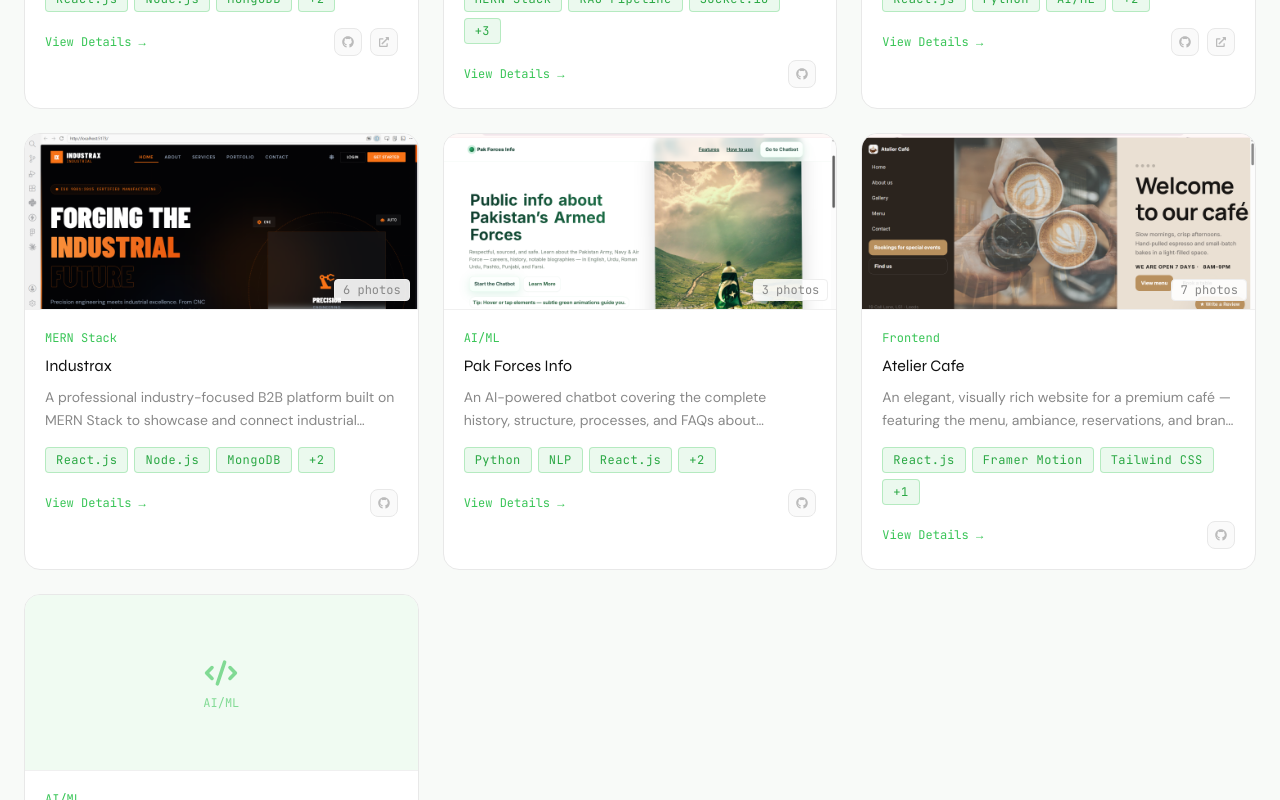
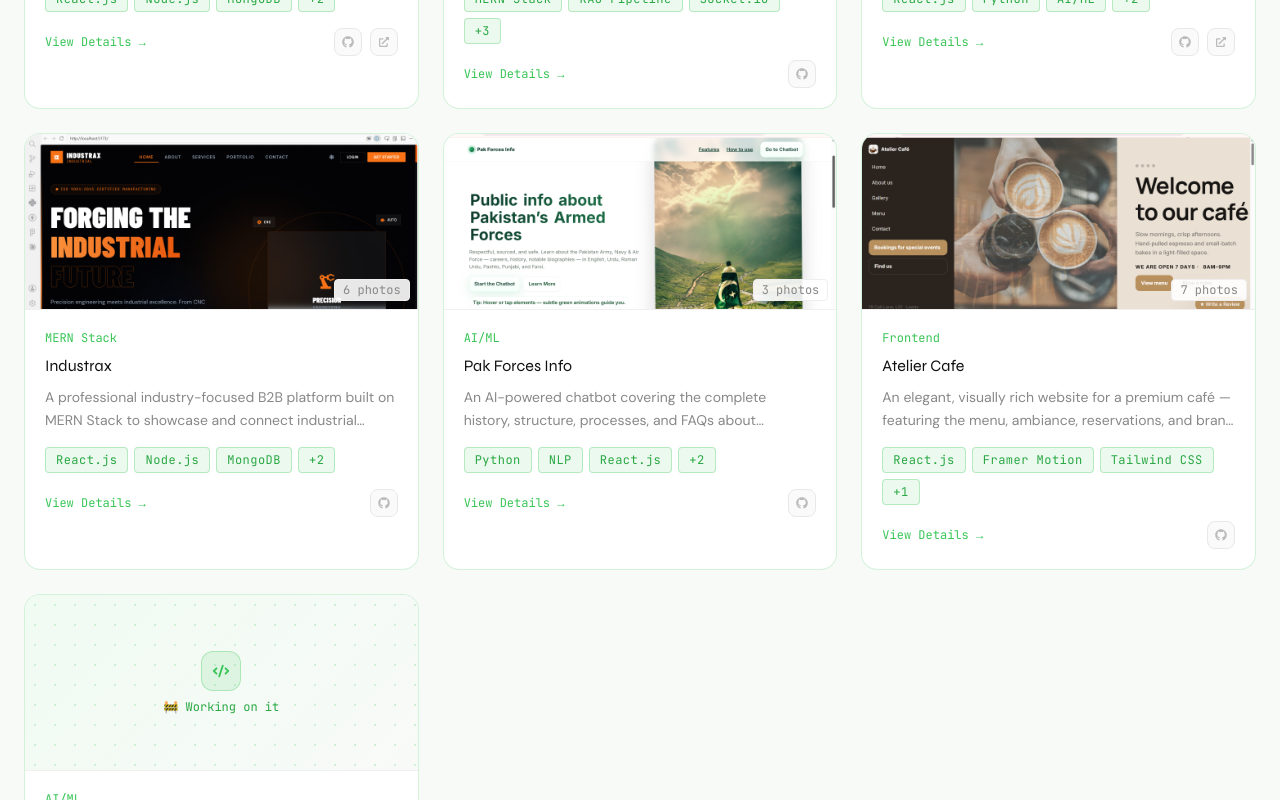
Before and after one commit to AfeefaRehan/My-portfolio-website-, a React (Vite) app: page / in a window 1280 px wide. Shown: the part 6600-7400 px from the top of the page. Built offline with nearby package versions, Linux system fonts and the light colour scheme.

Commit message:
Update Projects.jsx

```diff
--- a/src/components/Projects.jsx
+++ b/src/components/Projects.jsx
@@ -5,9 +5,9 @@ import { HiCode } from "react-icons/hi";
 import { projects } from "../data/portfolioData";
 import { fadeUp, scaleIn, staggerContainer, staggerFast, viewportOnce } from "../animations/variants";
 
-const categories = ["All", "Full Stack", "AI/ML", "Frontend", "MERN Stack"];
+const categories = ["All", "MERN Stack", "AI/ML", "Frontend"];
 
-// ─── Media carousel (read-only, from static files) ──────────────────────────
+// ─── Media Carousel ───────────────────────────────────────────────────────────
 function MediaCarousel({ media }) {
   const [idx, setIdx] = useState(0);
   if (!media || media.length === 0) return null;
@@ -27,12 +27,12 @@ function MediaCarousel({ media }) {
         {media.length > 1 && (
           <>
             <button onClick={prev}
-              className="absolute left-2 top-1/2 -translate-y-1/2 w-8 h-8 rounded-full flex items-center justify-center shadow-md transition-all"
+              className="absolute left-2 top-1/2 -translate-y-1/2 w-8 h-8 rounded-full flex items-center justify-center shadow-md"
               style={{ background: "rgba(255,255,255,0.92)", color: "#333", border: "1px solid #ddd" }}>
               <FaChevronLeft size={12} />
             </button>
             <button onClick={next}
-              className="absolute right-2 top-1/2 -translate-y-1/2 w-8 h-8 rounded-full flex items-center justify-center shadow-md transition-all"
+              className="absolute right-2 top-1/2 -translate-y-1/2 w-8 h-8 rounded-full flex items-center justify-center shadow-md"
               style={{ background: "rgba(255,255,255,0.92)", color: "#333", border: "1px solid #ddd" }}>
               <FaChevronRight size={12} />
             </button>
@@ -56,11 +56,9 @@ function MediaCarousel({ media }) {
   );
 }
 
-// ─── Modal ───────────────────────────────────────────────────────────────────
+// ─── Modal ────────────────────────────────────────────────────────────────────
 function ProjectModal({ project, onClose }) {
-  const isGreen = project.color === "green";
-  const accent = "#39C557";
-  const borderCol = isGreen ? "rgba(57,197,87,0.25)" : "#e0e0e0";
+  const borderCol = "rgba(57,197,87,0.25)";
 
   return (
     <motion.div initial={{ opacity: 0 }} animate={{ opacity: 1 }} exit={{ opacity: 0 }}
@@ -83,24 +81,33 @@ function ProjectModal({ project, onClose }) {
             <h3 className="font-display font-800 text-2xl" style={{ color: "#111" }}>{project.title}</h3>
           </div>
           <button onClick={onClose}
-            className="w-9 h-9 rounded-xl flex items-center justify-center border transition-colors flex-shrink-0"
+            className="w-9 h-9 rounded-xl flex items-center justify-center border flex-shrink-0"
             style={{ border: "1px solid #e8e8e8", color: "#aaa", background: "#fafafa" }}>
             <FaTimes size={13} />
           </button>
         </div>
 
         <div className="p-6 space-y-5">
-          {/* Carousel or placeholder */}
+          {/* Carousel or Working on it */}
           {project.media && project.media.length > 0 ? (
             <MediaCarousel media={project.media} />
           ) : (
-            <div className="h-44 rounded-xl flex items-center justify-center border mb-4"
-              style={{ background: "#f8faf8", borderColor: "rgba(57,197,87,0.15)" }}>
-              <div className="text-center" style={{ color: "#bbb" }}>
-                <HiCode size={32} className="mx-auto mb-2" />
-                <span className="text-xs font-mono">
-                  Add media to <code className="bg-gray-100 px-1 rounded">public/projects/{project.folder}/</code>
-                </span>
+            <div className="h-44 rounded-xl flex items-center justify-center border mb-4 relative overflow-hidden"
+              style={{ background: "linear-gradient(135deg, #f0fbf2 0%, #f8faf8 100%)", borderColor: "rgba(57,197,87,0.2)" }}>
+              <div className="absolute inset-0 opacity-20"
+                style={{
+                  backgroundImage: "radial-gradient(circle, #39C557 1px, transparent 1px)",
+                  backgroundSize: "20px 20px"
+                }} />
+              <div className="absolute w-24 h-24 rounded-full opacity-10 animate-ping"
+                style={{ background: "#39C557" }} />
+              <div className="text-center relative z-10">
+                <div className="w-12 h-12 rounded-2xl flex items-center justify-center mx-auto mb-3"
+                  style={{ background: "rgba(57,197,87,0.12)", border: "1.5px solid rgba(57,197,87,0.3)" }}>
+                  <HiCode size={22} style={{ color: "#39C557" }} />
+                </div>
+                <p className="text-xs font-mono font-600 mb-1" style={{ color: "#2aa844" }}>🚧 Working on it</p>
+                <p className="text-xs font-mono" style={{ color: "#aaa" }}>Media coming soon</p>
               </div>
             </div>
           )}
@@ -139,7 +146,7 @@ function ProjectModal({ project, onClose }) {
             {project.live && project.live !== "#" && (
               <a href={project.live} target="_blank" rel="noreferrer"
                 className="btn-primary flex items-center gap-2 text-sm flex-1 justify-center">
-                <span className="flex items-center gap-2"><FaExternalLinkAlt size={11} /> Live Site</span>
+                <FaExternalLinkAlt size={11} /> Live Site
               </a>
             )}
           </div>
@@ -149,12 +156,14 @@ function ProjectModal({ project, onClose }) {
   );
 }
 
-// ─── Main ────────────────────────────────────────────────────────────────────
+// ─── Main ─────────────────────────────────────────────────────────────────────
 export default function Projects() {
   const [filter, setFilter] = useState("All");
   const [selected, setSelected] = useState(null);
 
-  const filtered = filter === "All" ? projects : projects.filter(p => p.category === filter);
+  const filtered = filter === "All"
+    ? projects
+    : projects.filter(p => p.category === filter);
 
   return (
     <section id="projects" className="py-24 relative" style={{ background: "#f8faf8" }}>
@@ -169,8 +178,7 @@ export default function Projects() {
         </motion.div>
 
         {/* Filter tabs */}
-        <motion.div initial={{ opacity: 0, y: 20 }} whileInView={{ opacity: 1, y: 0 }} viewport={viewportOnce}
-          className="flex flex-wrap gap-2 justify-center mb-10">
+        <div className="flex flex-wrap gap-2 justify-center mb-10">
           {categories.map(cat => (
             <button key={cat} onClick={() => setFilter(cat)}
               className="px-4 py-2 rounded-lg text-sm font-mono transition-all duration-200"
@@ -180,44 +188,55 @@ export default function Projects() {
               {cat}
             </button>
           ))}
-        </motion.div>
+        </div>
 
-        {/* Grid */}
-        <motion.div variants={staggerFast} initial="hidden" whileInView="visible" viewport={viewportOnce}
-          className="grid md:grid-cols-2 lg:grid-cols-3 gap-6">
-          <AnimatePresence mode="popLayout">
+        {/* ── Grid — NO AnimatePresence/layout to fix disappearing bug ── */}
+        <div className="grid md:grid-cols-2 lg:grid-cols-3 gap-6">
           {filtered.map(project => {
-              const isGreen = project.color === "green";
             const firstMedia = project.media && project.media[0];
-
             return (
-                <motion.div key={project.id} variants={scaleIn} layout exit={{ opacity: 0, scale: 0.85 }}
+              <motion.div
+                key={project.id}
+                initial={{ opacity: 0, y: 20 }}
+                animate={{ opacity: 1, y: 0 }}
+                transition={{ duration: 0.3 }}
                 className="card rounded-2xl overflow-hidden cursor-pointer group"
+                style={{ borderColor: "rgba(57,197,87,0.22)" }}
                 onClick={() => setSelected(project)}>
 
                 {/* Thumbnail */}
                 <div className="h-44 overflow-hidden relative"
-                    style={{ background: isGreen ? "#f0fbf2" : "#f8f8f8", borderBottom: "1px solid #f0f0f0" }}>
+                  style={{ background: "#f0fbf2", borderBottom: "1px solid #f0f0f0" }}>
                   {firstMedia ? (
                     firstMedia.type === "video"
                       ? <video src={firstMedia.src} className="w-full h-full object-cover" muted />
                       : <img src={firstMedia.src} alt={project.title} className="w-full h-full object-cover group-hover:scale-105 transition-transform duration-500" />
                   ) : (
-                      <div className="w-full h-full flex flex-col items-center justify-center"
-                        style={{ color: isGreen ? "#39C557" : "#ccc" }}>
-                        <HiCode size={36} className="mb-1 opacity-60" />
-                        <span className="text-xs font-mono opacity-60">{project.category}</span>
+                    <div className="w-full h-full flex flex-col items-center justify-center relative overflow-hidden"
+                      style={{ background: "linear-gradient(135deg, #f0fbf2 0%, #f8faf8 100%)" }}>
+                      <div className="absolute inset-0 opacity-20"
+                        style={{
+                          backgroundImage: "radial-gradient(circle, #39C557 1px, transparent 1px)",
+                          backgroundSize: "20px 20px"
+                        }} />
+                      <div className="w-10 h-10 rounded-xl flex items-center justify-center mb-2 relative z-10"
+                        style={{ background: "rgba(57,197,87,0.12)", border: "1.5px solid rgba(57,197,87,0.3)" }}>
+                        <HiCode size={18} style={{ color: "#39C557" }} />
+                      </div>
+                      <p className="text-xs font-mono relative z-10" style={{ color: "#2aa844" }}>🚧 Working on it</p>
                     </div>
                   )}
+
                   {/* Live badge */}
                   {project.live && project.live !== "#" && (
                     <div className="absolute top-3 right-3 flex items-center gap-1.5 px-2.5 py-1 rounded-full"
-                        style={{ background: "rgba(255,255,255,0.95)", border: "1px solid rgba(57,197,87,0.3)", boxShadow: "0 2px 8px rgba(0,0,0,0.06)" }}>
+                      style={{ background: "rgba(255,255,255,0.95)", border: "1px solid rgba(57,197,87,0.3)" }}>
                       <span className="w-1.5 h-1.5 rounded-full bg-green-500 animate-pulse" />
                       <span className="text-xs font-mono" style={{ color: "#2aa844" }}>Live</span>
                     </div>
                   )}
-                    {/* Media count badge */}
+
+                  {/* Media count */}
                   {project.media && project.media.length > 1 && (
                     <div className="absolute bottom-2 right-2 px-2 py-0.5 rounded text-xs font-mono"
                       style={{ background: "rgba(255,255,255,0.9)", color: "#888", border: "1px solid #eee" }}>
@@ -227,9 +246,7 @@ export default function Projects() {
                 </div>
 
                 <div className="p-5">
-                    <div className="flex items-center gap-2 mb-2">
-                      <span className="text-xs font-mono" style={{ color: "#39C557" }}>{project.category}</span>
-                    </div>
+                  <span className="text-xs font-mono mb-2 block" style={{ color: "#39C557" }}>{project.category}</span>
                   <h3 className="font-display font-700 text-base mb-2" style={{ color: "#111" }}>{project.title}</h3>
                   <p className="text-sm font-body leading-relaxed mb-4 line-clamp-2" style={{ color: "#888" }}>
                     {project.description}
@@ -238,19 +255,23 @@ export default function Projects() {
                     {project.tech.slice(0, 3).map(t => (
                       <span key={t} className="tag text-xs">{t}</span>
                     ))}
-                      {project.tech.length > 3 && <span className="tag text-xs">+{project.tech.length - 3}</span>}
+                    {project.tech.length > 3 && (
+                      <span className="tag text-xs">+{project.tech.length - 3}</span>
+                    )}
                   </div>
                   <div className="flex items-center justify-between">
                     <span className="text-xs font-mono" style={{ color: "#39C557" }}>View Details →</span>
                     <div className="flex gap-2">
-                        <a href={project.github} target="_blank" rel="noreferrer" onClick={e => e.stopPropagation()}
-                          className="w-7 h-7 rounded-lg flex items-center justify-center border transition-colors"
+                      <a href={project.github} target="_blank" rel="noreferrer"
+                        onClick={e => e.stopPropagation()}
+                        className="w-7 h-7 rounded-lg flex items-center justify-center border"
                         style={{ border: "1px solid #e8e8e8", color: "#bbb", background: "#fafafa" }}>
                         <FaGithub size={12} />
                       </a>
-                        {project.live !== "#" && (
-                          <a href={project.live} target="_blank" rel="noreferrer" onClick={e => e.stopPropagation()}
-                            className="w-7 h-7 rounded-lg flex items-center justify-center border transition-colors"
+                      {project.live && project.live !== "#" && (
+                        <a href={project.live} target="_blank" rel="noreferrer"
+                          onClick={e => e.stopPropagation()}
+                          className="w-7 h-7 rounded-lg flex items-center justify-center border"
                           style={{ border: "1px solid #e8e8e8", color: "#bbb", background: "#fafafa" }}>
                           <FaExternalLinkAlt size={10} />
                         </a>
@@ -261,20 +282,7 @@ export default function Projects() {
               </motion.div>
             );
           })}
-          </AnimatePresence>
-        </motion.div>
-
-        {/* Instruction
-        <motion.div initial={{ opacity: 0 }} whileInView={{ opacity: 1 }} viewport={viewportOnce}
-          className="mt-10 text-center p-5 rounded-xl border" style={{ borderColor: "rgba(57,197,87,0.2)", background: "rgba(57,197,87,0.04)" }}>
-          <p className="text-xs font-mono" style={{ color: "#888" }}>
-            📁 To add project media: drop images/videos into{" "}
-            <code className="px-1.5 py-0.5 rounded text-xs" style={{ background: "#fff", border: "1px solid #e8e8e8", color: "#555" }}>
-              public/projects/[project-folder]/
-            </code>{" "}
-            and update <code className="px-1.5 py-0.5 rounded text-xs" style={{ background: "#fff", border: "1px solid #e8e8e8", color: "#555" }}>portfolioData.js</code>
-          </p>
-        </motion.div> */}
+        </div>
       </div>
 
       <AnimatePresence>
```
Lines whose indentation alone changed are shown as unchanged.
